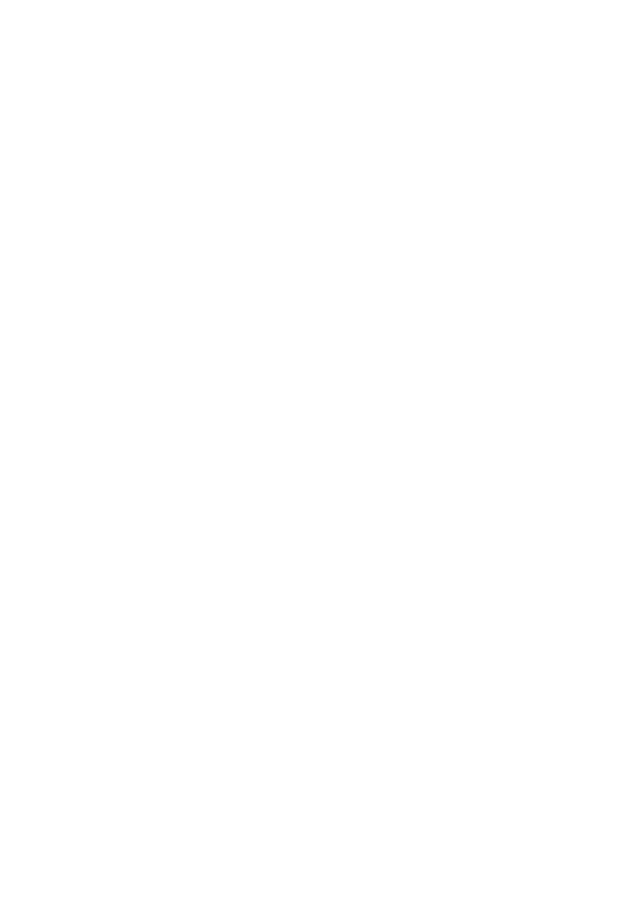
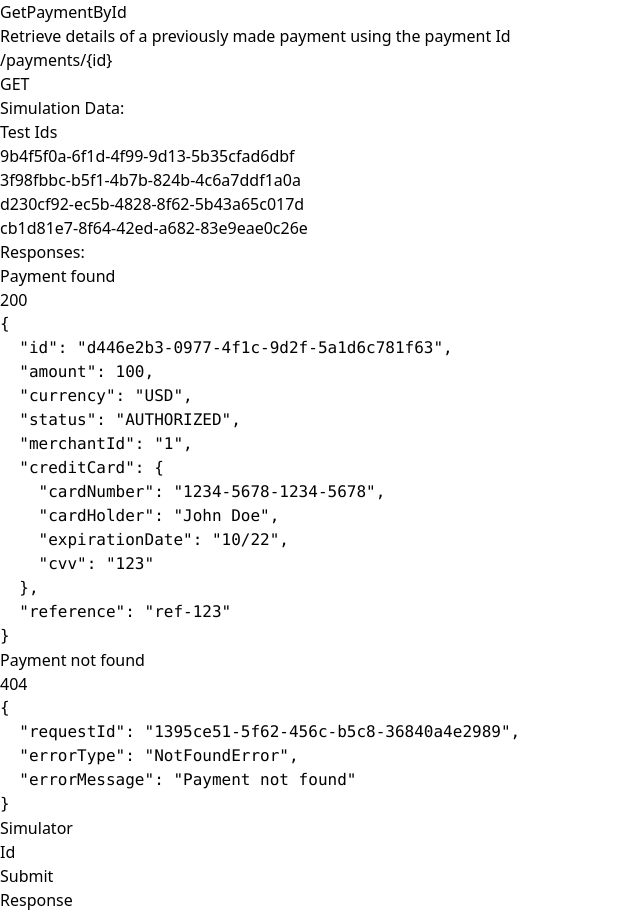
Before and after one commit to tobiasodion/payment-gateway-api, a React (Vite) app in the folder bankSimulator/: page / in a window 1280 px wide. Shown: the part 120-1032 px from the top of the page, without its empty margins (0-640 px from the left). Before the commit the page ends 800 px from the top, so only its background shows below. Built offline with nearby package versions, Linux system fonts and the light colour scheme.

Commit message:
Implement simulator wireframe for get payment

```diff
--- a/bankSimulator/src/App.tsx
+++ b/bankSimulator/src/App.tsx
@@ -1,11 +1,136 @@
+import { useEffect, useState } from "react";
+import { getPaymentSimulation } from "./data/simulations";
+import { apis } from "./data/simulations";
+
 function App() {
+  const [idInput, setIdInput] = useState("");
+  const [id, setId] = useState<string>();
+  const [response, setResponse] = useState<{ code: number; body: string }>();
+
+  const [loading, setLoading] = useState(false);
+
+  useEffect(() => {
+    const fetchPayment = async () => {
+      try {
+        setLoading(true);
+        const response = await fetch(`http://localhost:3000/payments/${id}`, {
+          method: "GET",
+          headers: {
+            "Content-Type": "application/json",
+          },
+        });
+        const data = await response.json();
+        setResponse({
+          code: response.status,
+          body: JSON.stringify(data, null, 2),
+        });
+      } catch (error) {
+        console.error(error);
+        setLoading(false);
+      } finally {
+        setLoading(false);
+      }
+    };
+    id && fetchPayment();
+  }, [id]);
+
+  const handleSubmit = (event: React.FormEvent) => {
+    event.preventDefault();
+    setId(idInput);
+  };
   return (
     <div>
       <div>Bank Simulator</div>
       <div className="flex justify-between">
-        <div className="w-[50vw]">API</div>
-        <div className="w-full">Description</div>
-        <div className="w-full">Simulator</div>
+        <div className="w-[50vw]">
+          <h1>API</h1>
+          <div className="flex flex-col p-4 gap-4">
+            {apis.map((api, idx) => (
+              <div key={idx}>
+                <p>{api.name}</p>
+              </div>
+            ))}
+          </div>
+        </div>
+        <div className="w-full flex flex-col">
+          <h1>Description</h1>
+          <div className="p-4">
+            <p>{getPaymentSimulation.name}</p>
+            <p>{getPaymentSimulation.description}</p>
+            <div className="flex justify-between">
+              <p>{getPaymentSimulation.endpoint}</p>
+              <p>{getPaymentSimulation.method}</p>
+            </div>
+            <div>
+              <div>Simulation Data:</div>
+              <div>
+                {getPaymentSimulation.test.map((test, idx) => (
+                  <div key={idx}>
+                    <p>{test.name}</p>
+                    <ul>
+                      {test.values.map((value, idx) => (
+                        <li key={idx}>{value}</li>
+                      ))}
+                    </ul>
+                  </div>
+                ))}
+              </div>
+            </div>
+            <div>
+              <div>Responses:</div>
+              <div>
+                {getPaymentSimulation.response.map((response, idx) => (
+                  <div key={idx}>
+                    <div className="flex justify-between">
+                      <p>{response.description}</p>
+                      <p>{response.status}</p>
+                    </div>
+                    <pre>{JSON.stringify(response.body, null, 2)}</pre>
+                  </div>
+                ))}
+              </div>
+            </div>
+          </div>
+        </div>
+        <div className="w-full">
+          <h1>Simulator</h1>
+          <div className="flex flex-col h-[100vh]">
+            <div className="p-4 h-full flex-1">
+              <form onSubmit={handleSubmit}>
+                <div className="flex flex-col w-full justify-between gap-4">
+                  <div className="flex w-full">
+                    <label className="w-[10%]" htmlFor="id">
+                      Id
+                    </label>
+                    <input
+                      className="w-[90%]"
+                      type="text"
+                      id="id"
+                      value={idInput}
+                      onChange={(e) => setIdInput(e.target.value)}
+                    />
+                  </div>
+
+                  <button type="submit">Submit</button>
+                </div>
+              </form>
+            </div>
+            <div className="p-4 h-full justify-center items-center">
+              <div className="flex justify-between">
+                <div>Response</div>
+                {response && <div>Status Code: {response?.code}</div>}
+              </div>
+
+              <div className="p-4 justify-center items-center">
+                {loading ? (
+                  <span>Loading...</span>
+                ) : (
+                  <pre>{response?.body}</pre>
+                )}
+              </div>
+            </div>
+          </div>
+        </div>
       </div>
     </div>
   );
--- /dev/null
+++ b/bankSimulator/src/data/simulations.ts
@@ -0,0 +1,53 @@
+export const apis = [
+  { id: 1, name: "GetPaymentById" },
+  { id: 2, name: "PostPayment" },
+];
+
+export const getPaymentSimulation = {
+  id: "1",
+  name: "GetPaymentById",
+  description:
+    "Retrieve details of a previously made payment using the payment Id",
+  method: "GET",
+  endpoint: "/payments/{id}",
+  test: [
+    {
+      name: "Test Ids",
+      values: [
+        "9b4f5f0a-6f1d-4f99-9d13-5b35cfad6dbf",
+        "3f98fbbc-b5f1-4b7b-824b-4c6a7ddf1a0a",
+        "d230cf92-ec5b-4828-8f62-5b43a65c017d",
+        "cb1d81e7-8f64-42ed-a682-83e9eae0c26e",
+      ],
+    },
+  ],
+  response: [
+    {
+      status: 200,
+      description: "Payment found",
+      body: {
+        id: "d446e2b3-0977-4f1c-9d2f-5a1d6c781f63",
+        amount: 100,
+        currency: "USD",
+        status: "AUTHORIZED",
+        merchantId: "1",
+        creditCard: {
+          cardNumber: "1234-5678-1234-5678",
+          cardHolder: "John Doe",
+          expirationDate: "10/22",
+          cvv: "123",
+        },
+        reference: "ref-123",
+      },
+    },
+    {
+      status: 404,
+      description: "Payment not found",
+      body: {
+        requestId: "1395ce51-5f62-456c-b5c8-36840a4e2989",
+        errorType: "NotFoundError",
+        errorMessage: "Payment not found",
+      },
+    },
+  ],
+};
```
